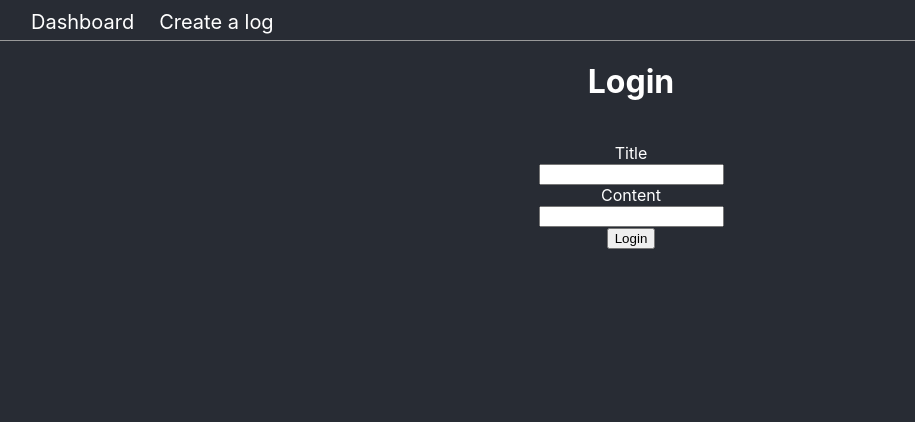
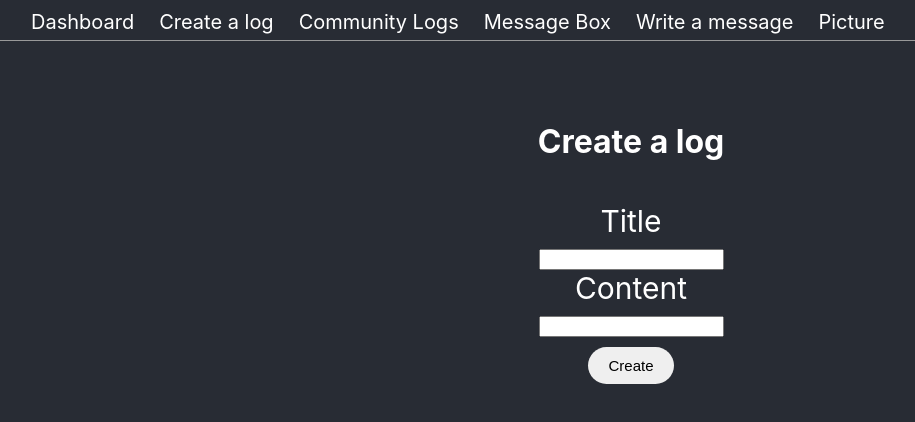
Before and after one commit to RTGRDH/Serverutveckling_Lab4_FrontEnd, a React (Create React App) app: page /createLog in a window 1280 px wide. Shown: the top 422 px of the page, without its empty margins (9-924 px from the left). Built offline with nearby package versions, Linux system fonts and the light colour scheme.

Commit message:
Create a log implemented and styled. All navigational links implemented. Timeout added before page push from create log to dashboard.

```diff
--- a/src/Pages/CreateLog.js
+++ b/src/Pages/CreateLog.js
@@ -1,6 +1,7 @@
 import React, { useState } from 'react';
 import {Link, Route} from "react-router-dom";
 import Dashboard from "./Dashboard";
+import '../Styles/CreateLog.css'
 function CreateLog(props) {
     const subject = useFormInput('');
     const content = useFormInput('');
@@ -17,7 +18,7 @@ function CreateLog(props) {
             .then(response => response.text())
             .then(result => console.log(result))
             .catch(error => console.log('error', error));
-        props.history.push('/dashboard');
+        setTimeout(() =>{props.history.push('/dashboard')},3000)
     }
 
     return (
@@ -25,10 +26,14 @@ function CreateLog(props) {
             <nav>
                 <Link to="/dashboard">Dashboard</Link>
                 <Link to="/createLog">Create a log</Link>
+                <Link to={"/otherLogs"}>Community Logs</Link>
+                <Link to={"/messages"}>Message Box</Link>
+                <Link to={"/createMessage"}>Write a message</Link>
+                <Link to={"/picture"}>Picture</Link>
             </nav>
             <Route path="/dashboard" component={Dashboard} />
-            <div className="form">
-                <h1>Login</h1>
+            <div className="Form">
+                <h1>Create a log</h1>
                 <br/>
                 <label>Title</label>
                 <br/>
@@ -38,7 +43,7 @@ function CreateLog(props) {
                 <br/>
                 <input type="textarea" {...content} autoComplete="new-password" />
                 <br/>
-                <button onClick={handleCreate}>Login</button>
+                <button onClick={handleCreate}>Create</button>
             </div>
         </div>
     );
--- a/src/Pages/Dashboard.js
+++ b/src/Pages/Dashboard.js
@@ -47,6 +47,10 @@ class Dashboard extends React.Component{
                 <nav>
                     <Link to="/dashboard">Dashboard</Link>
                     <Link to="/createLog">Create a log</Link>
+                    <Link to={"/otherLogs"}>Community Logs</Link>
+                    <Link to={"/messages"}>Message Box</Link>
+                    <Link to={"/createMessage"}>Write a message</Link>
+                    <Link to={"/picture"}>Picture</Link>
                 </nav>
                 <Route path="/createLog" component={CreateLog}/>
                 <div className = "Personliga Loggar">
--- /dev/null
+++ b/src/Styles/CreateLog.css
@@ -0,0 +1,18 @@
+@media all and (min-width: 480px) {
+    .Form {
+        padding: 60px 0;
+    }
+    .Form input{
+        margin-top: 10px;
+    }
+    .Form label{
+        font-size: 30px;
+    }
+    .Form button{
+        margin-top: 10px;
+        padding: 10px 20px;
+        border-radius: 30px;
+        border: none;
+        font-size: 15px;
+    }
+}
```
Also changed, not shown: 1 other file (tests, documents, lock files or other folders).
